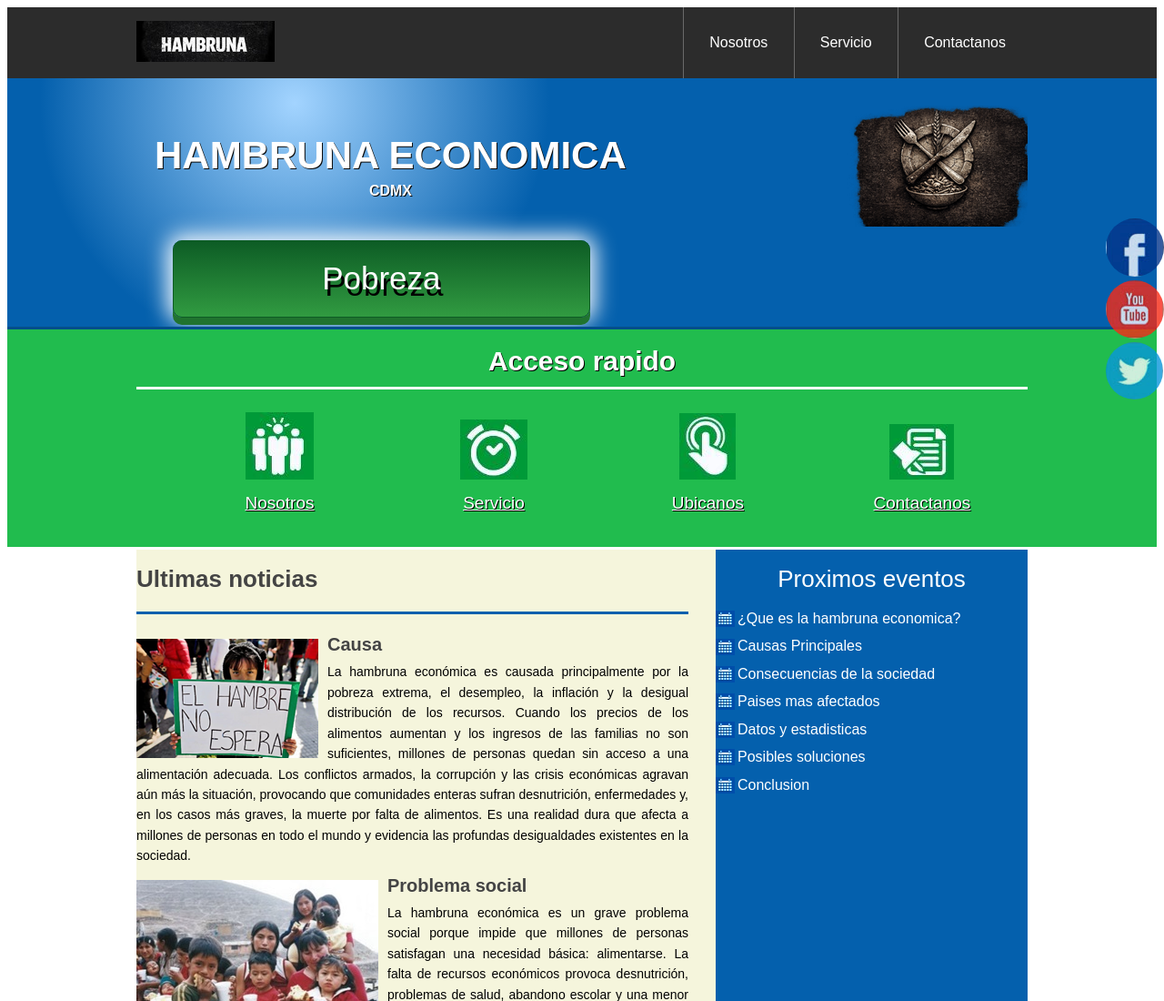
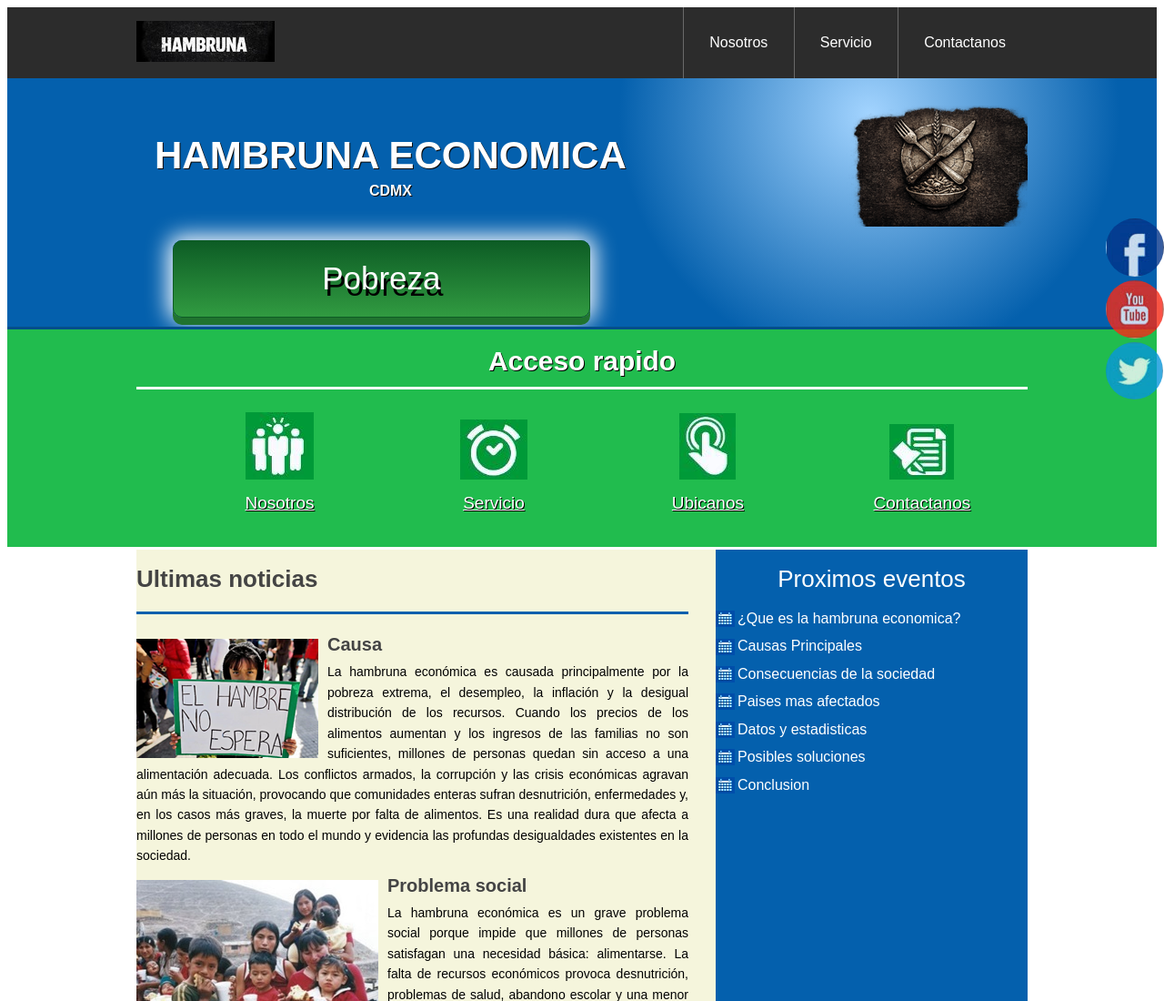
Before and after one commit to Akt0-CR/Bachisquad, a plain HTML site: page index.html in a window 1280 px wide. Shown: the top 1100 px of the page at 91% size. Drawn offline with Linux system fonts and the light colour scheme.

Commit message:
Update estilo.css

```diff
--- a/estilo.css
+++ b/estilo.css
@@ -50,7 +50,7 @@ PRESENTACION
 -------------------------------------*/
 .presentacion{
   /*background: yellow;*/
-  background: radial-gradient(280px at 25% 10%, #a3d4ff, #0460ad);
+  background: radial-gradient(275px at 75% 15%, #a3d4ff, #0460ad);
   overflow: hidden;
   border-bottom: 3px solid #044e8b;
 }
```
